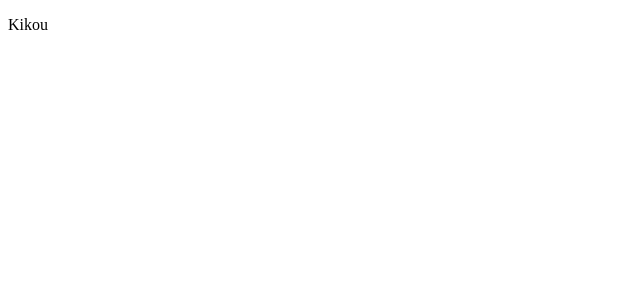
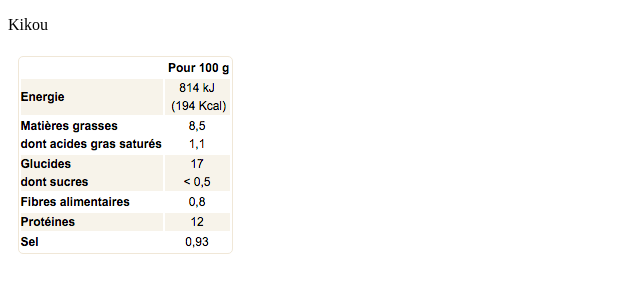
Before and after one commit to CharlotteDestrun/testprojet, a plain HTML site: page index.html in a window 1280 px wide. Shown: the whole page, without its empty margins (0-640 px from the left). Drawn offline with Linux system fonts and the light colour scheme.

Commit message:
ajout image

```diff
--- a/index.html
+++ b/index.html
@@ -5,5 +5,6 @@
      </head>
      <body>
          <p> Kikou </p>
+         <img src="image/git-simple.jpg">
      </body>
  </html>
```
Also changed, not shown: image/git-simple.jpg (added).
